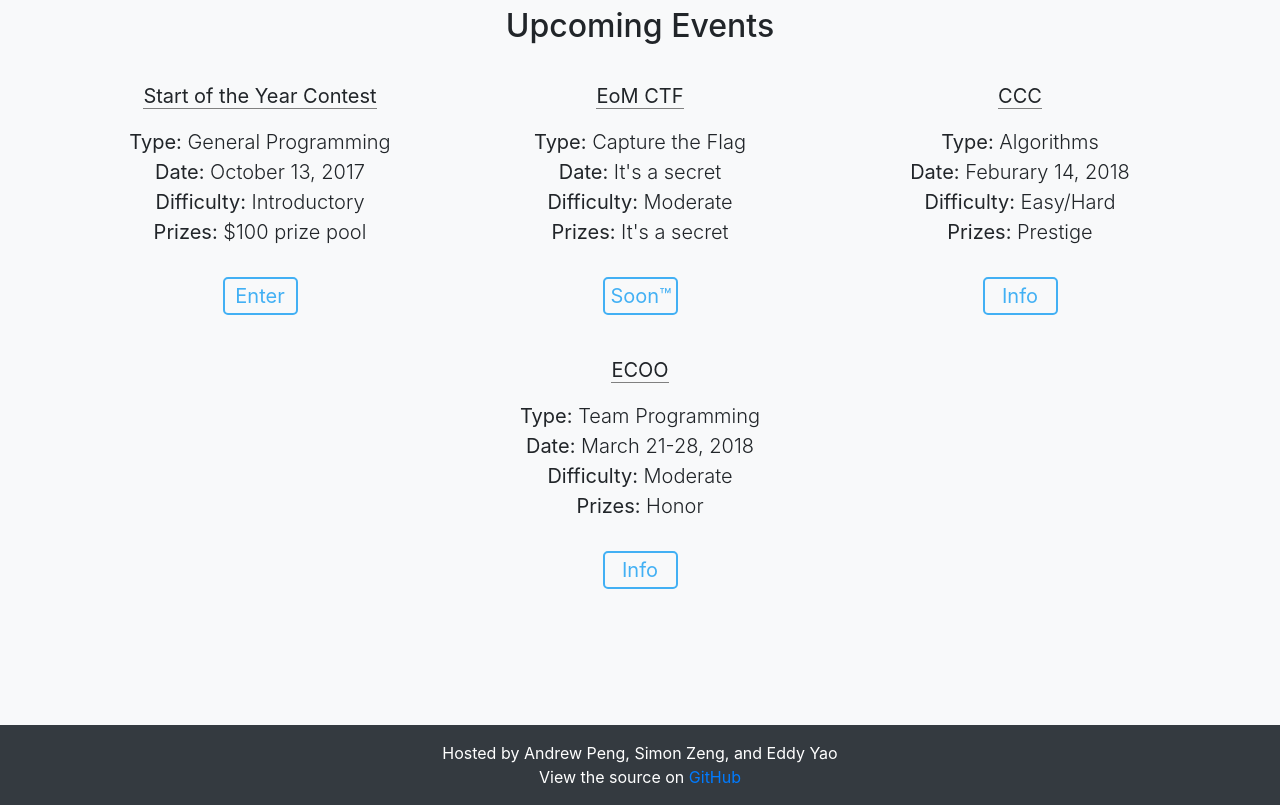
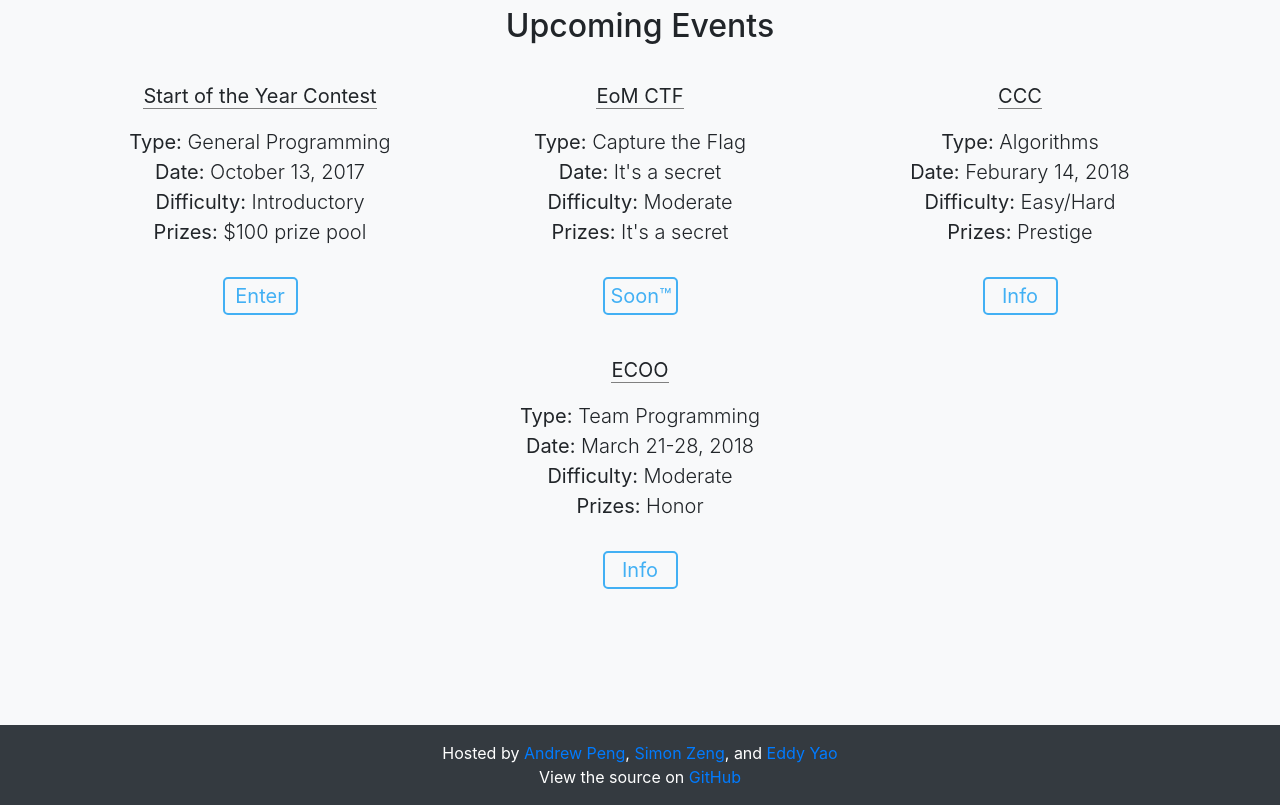
Before and after one commit to redside100/eomcs.club, a website with bundled scripts: page index.html in a window 1280 px wide. Shown: the part 2069-2874 px from the top of the page. Built offline with nearby package versions, Linux system fonts and the light colour scheme.

Commit message:
Put github pages on names

```diff
--- a/index.html
+++ b/index.html
@@ -172,7 +172,10 @@
     <!-- Footer -->
     <footer class="py-3 bg-dark">
       <div class="container">
-        <p class="m-0 text-center text-white">Hosted by Andrew Peng, Simon Zeng, and Eddy Yao<br>View the source on <a href="https://github.com/redside100/eomcs.club">GitHub</a></p>
+        <p class="m-0 text-center text-white">Hosted by
+        <a href="https://github.com/redside100">Andrew Peng</a>,
+        <a href="https://github.com/s-zeng">Simon Zeng</a>, and
+        <a href="https://github.com/Ederator1">Eddy Yao</a><br>View the source on <a href="https://github.com/redside100/eomcs.club">GitHub</a></p>
       </div>
       <!-- /.container -->
     </footer>
```
